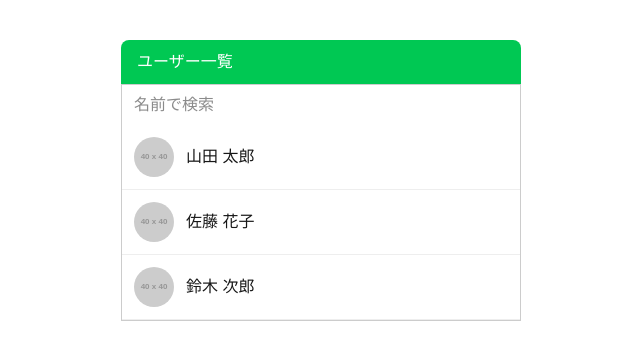
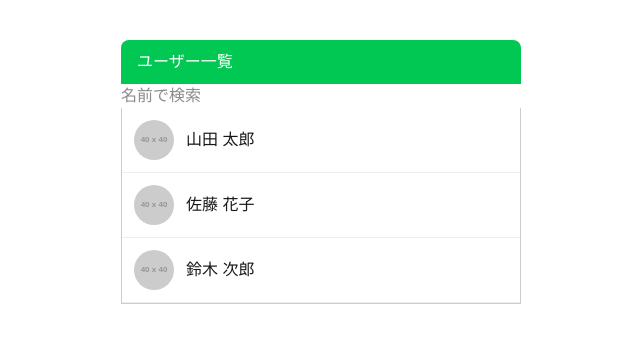
Before and after one commit to t-takumi009/line-messageapi, a Next.js app: page / in a window 1280 px wide. Shown: the top 360 px of the page, without its empty margins (319-959 px from the left). Built offline with nearby package versions, Linux system fonts and the light colour scheme.

Commit message:
微修正

```diff
--- a/src/app/page.tsx
+++ b/src/app/page.tsx
@@ -47,13 +47,14 @@ export default function UserList() {
         type="text"
         placeholder="名前で検索"
         onInput={handleInput}
-        style={{
+        />
+
+        {/* style={{
           width: '100%',
           padding: '8px 12px',
           border: '1px solid #ccc',
           borderBottom: 'none',
-        }}
-      />
+        }} */}
 
       <ul
         ref={listRef}
```
